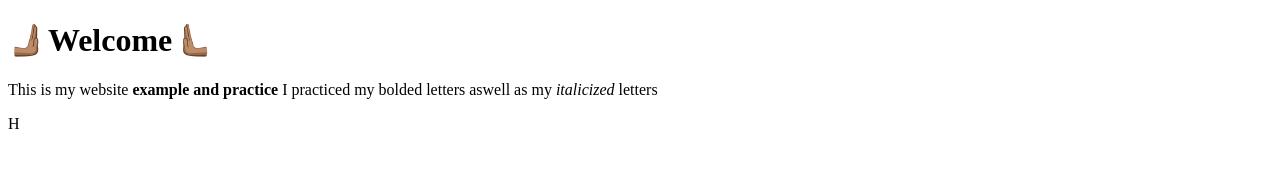
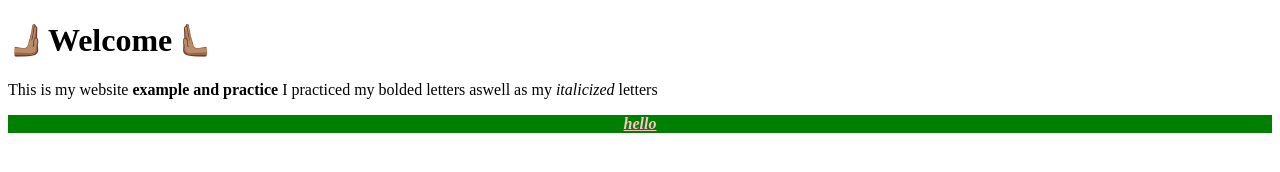
Before and after one commit to Icervantes217/Ic, a plain HTML site: page index.html in a window 1280 px wide. Drawn offline with Linux system fonts and the light colour scheme.

Commit message:
hello its me

```diff
--- a/index.html
+++ b/index.html
@@ -21,4 +21,4 @@
     </body>
 
 </html>
-H
+<p style="font-weight:bold;font-style:italic;text-decoration:underline;text-align:center;color:pink;background:green">hello</p>
```
